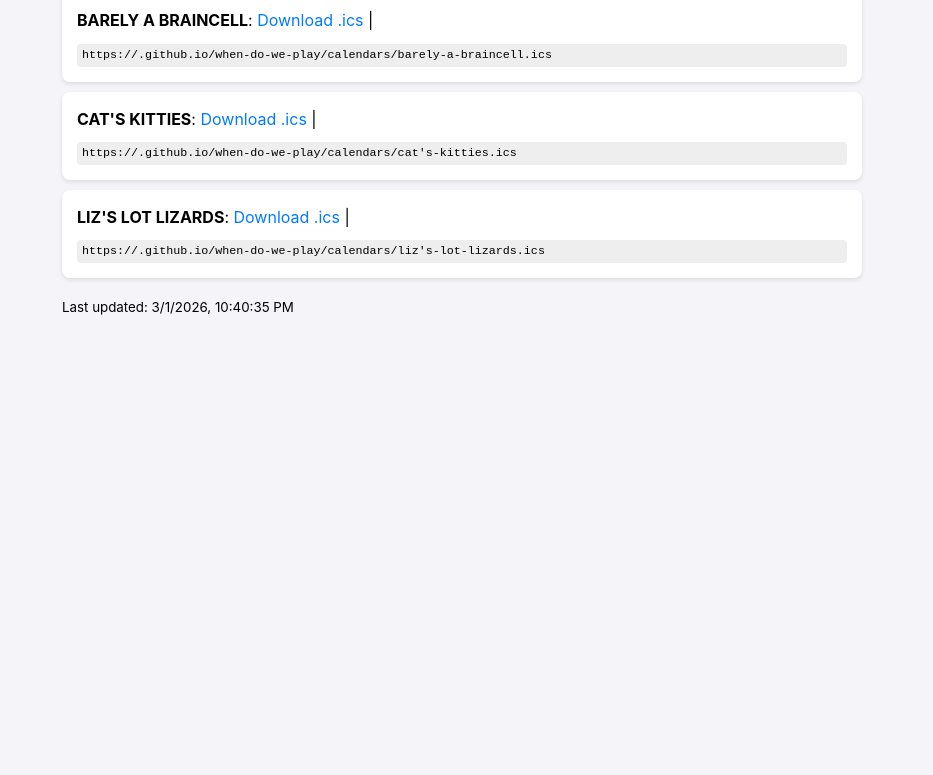
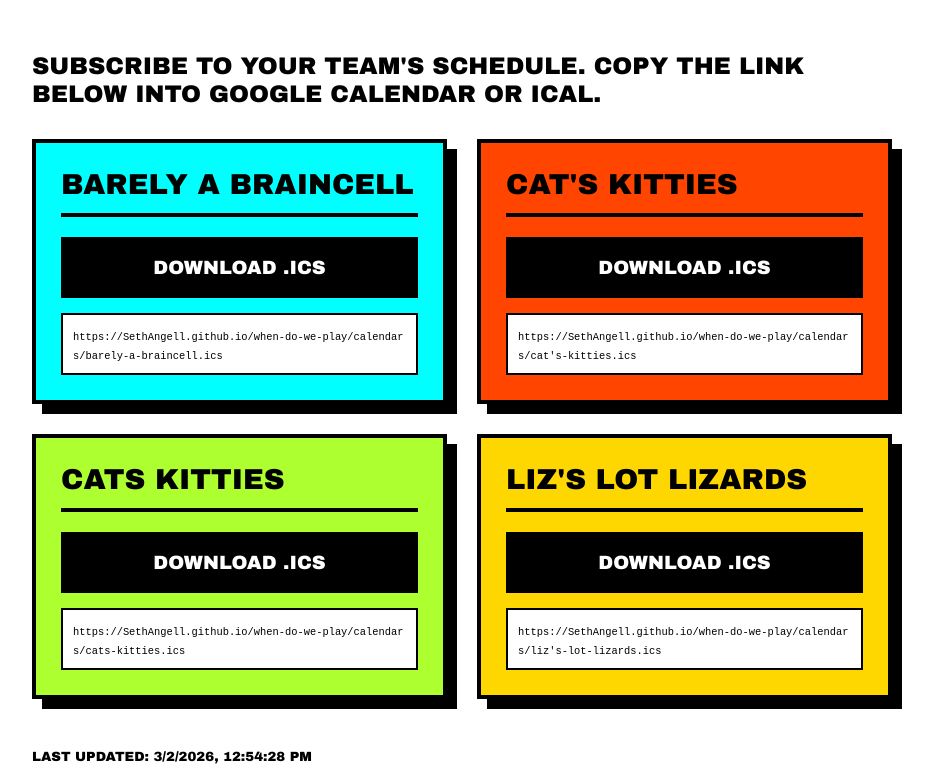
Before and after one commit to SethAngell/when-do-we-play, a website: page public/index.html in a window 1280 px wide. Shown: the part 200-975 px from the top of the page, without its empty margins (178-1111 px from the left). Before the commit the page ends 800 px from the top, so only its background shows below. Drawn offline with Linux system fonts and the light colour scheme.

Commit message:
chore: project cleanup and neobrutalist UI update
- Add tsconfig.json for better TS support
- Add root index.html redirect for cleaner URLs
- Implement Neobrutalist design for landing page
- Sync latest schedule data

```diff
--- a/public/index.html
+++ b/public/index.html
@@ -4,38 +4,89 @@
 <head>
     <meta charset="UTF-8">
     <meta name="viewport" content="width=device-width, initial-scale=1.0">
-    <title>Volleyball Schedules</title>
+    <title>VOLLEYBALL SCHEDULES</title>
     <style>
-        body { font-family: -apple-system, BlinkMacSystemFont, "Segoe UI", Roboto, Helvetica, Arial, sans-serif; line-height: 1.6; padding: 20px; max-width: 800px; margin: 0 auto; background: #f4f4f9; }
-        h1 { color: #333; border-bottom: 2px solid #ccc; padding-bottom: 10px; }
-        ul { list-style: none; padding: 0; }
-        li { background: #fff; margin-bottom: 10px; padding: 15px; border-radius: 8px; box-shadow: 0 2px 4px rgba(0,0,0,0.1); }
-        code { background: #eee; padding: 2px 5px; border-radius: 4px; font-size: 0.9em; display: block; margin-top: 10px; word-break: break-all; }
-        a { color: #007bff; text-decoration: none; }
-        a:hover { text-decoration: underline; }
+        * { box-sizing: border-box; }
+        body {
+            font-family: "Arial Black", sans-serif;
+            line-height: 1.2;
+            padding: 40px 20px;
+            max-width: 900px;
+            margin: 0 auto;
+            background: #fff;
+            color: #000;
+        }
+        h1 {
+            font-size: 4rem;
+            text-transform: uppercase;
+            background: #FF69B4;
+            display: inline-block;
+            padding: 10px 20px;
+            border: 4px solid #000;
+            box-shadow: 8px 8px 0px #000;
+            margin-bottom: 40px;
+        }
+        p { font-size: 1.5rem; font-weight: bold; margin-bottom: 30px; }
+        ul { list-style: none; padding: 0; display: grid; grid-template-columns: repeat(auto-fill, minmax(300px, 1fr)); gap: 30px; }
+        li {
+            border: 4px solid #000;
+            padding: 25px;
+            box-shadow: 10px 10px 0px #000;
+            transition: transform 0.1s;
+        }
+        li:hover { transform: translate(-2px, -2px); box-shadow: 12px 12px 0px #000; }
+        .team-name { font-size: 1.8rem; margin-bottom: 20px; border-bottom: 4px solid #000; padding-bottom: 10px; }
+        .btn {
+            display: block;
+            background: #000;
+            color: #fff;
+            text-align: center;
+            padding: 15px;
+            text-decoration: none;
+            font-size: 1.2rem;
+            border: 4px solid #000;
+            margin-bottom: 15px;
+        }
+        .btn:hover { background: #fff; color: #000; }
+        .url-box { background: #fff; border: 2px solid #000; padding: 10px; }
+        code { font-family: monospace; font-size: 0.8em; word-break: break-all; }
+        small { display: block; margin-top: 50px; font-weight: bold; text-transform: uppercase; }
     </style>
 </head>
 <body>
-    <h1>Volleyball Subscription Feeds</h1>
-    <p>Copy the link below to subscribe to your team's schedule in your calendar app (Google Calendar, iCal, etc.)</p>
+    <h1>VOLLEYBALL FEEDS</h1>
+    <p>SUBSCRIBE TO YOUR TEAM'S SCHEDULE. COPY THE LINK BELOW INTO GOOGLE CALENDAR OR ICAL.</p>
     <ul>
 
-    <li>
-      <strong>BARELY A BRAINCELL</strong>:
-      <a href="calendars/barely-a-braincell.ics">Download .ics</a> |
-      <code>https://<user>.github.io/when-do-we-play/calendars/barely-a-braincell.ics</code>
+    <li style="background: #00FFFF;">
+      <div class="team-name">BARELY A BRAINCELL</div>
+      <a class="btn" href="calendars/barely-a-braincell.ics">DOWNLOAD .ICS</a>
+      <div class="url-box">
+        <code>https://SethAngell.github.io/when-do-we-play/calendars/barely-a-braincell.ics</code>
+      </div>
     </li>
-    <li>
-      <strong>CAT'S KITTIES</strong>:
-      <a href="calendars/cat's-kitties.ics">Download .ics</a> |
-      <code>https://<user>.github.io/when-do-we-play/calendars/cat's-kitties.ics</code>
+    <li style="background: #FF4500;">
+      <div class="team-name">CAT'S KITTIES</div>
+      <a class="btn" href="calendars/cat's-kitties.ics">DOWNLOAD .ICS</a>
+      <div class="url-box">
+        <code>https://SethAngell.github.io/when-do-we-play/calendars/cat's-kitties.ics</code>
+      </div>
     </li>
-    <li>
-      <strong>LIZ'S LOT LIZARDS</strong>:
-      <a href="calendars/liz's-lot-lizards.ics">Download .ics</a> |
-      <code>https://<user>.github.io/when-do-we-play/calendars/liz's-lot-lizards.ics</code>
+    <li style="background: #ADFF2F;">
+      <div class="team-name">CATS KITTIES</div>
+      <a class="btn" href="calendars/cats-kitties.ics">DOWNLOAD .ICS</a>
+      <div class="url-box">
+        <code>https://SethAngell.github.io/when-do-we-play/calendars/cats-kitties.ics</code>
+      </div>
+    </li>
+    <li style="background: #FFD700;">
+      <div class="team-name">LIZ'S LOT LIZARDS</div>
+      <a class="btn" href="calendars/liz's-lot-lizards.ics">DOWNLOAD .ICS</a>
+      <div class="url-box">
+        <code>https://SethAngell.github.io/when-do-we-play/calendars/liz's-lot-lizards.ics</code>
+      </div>
     </li>
     </ul>
-    <p><small>Last updated: 3/1/2026, 10:40:35 PM</small></p>
+    <small>LAST UPDATED: 3/2/2026, 12:54:28 PM</small>
 </body>
 </html>
```
Also changed, not shown: index.html (added, +13 -0 lines), schemas/registration-schema.ts (added, +7 -0 lines), src/generate-html.ts (+58 -15 lines), tests/discovery.spec.ts (+33 -16 lines), tsconfig.json (added, +13 -0 lines), 1 other file.
